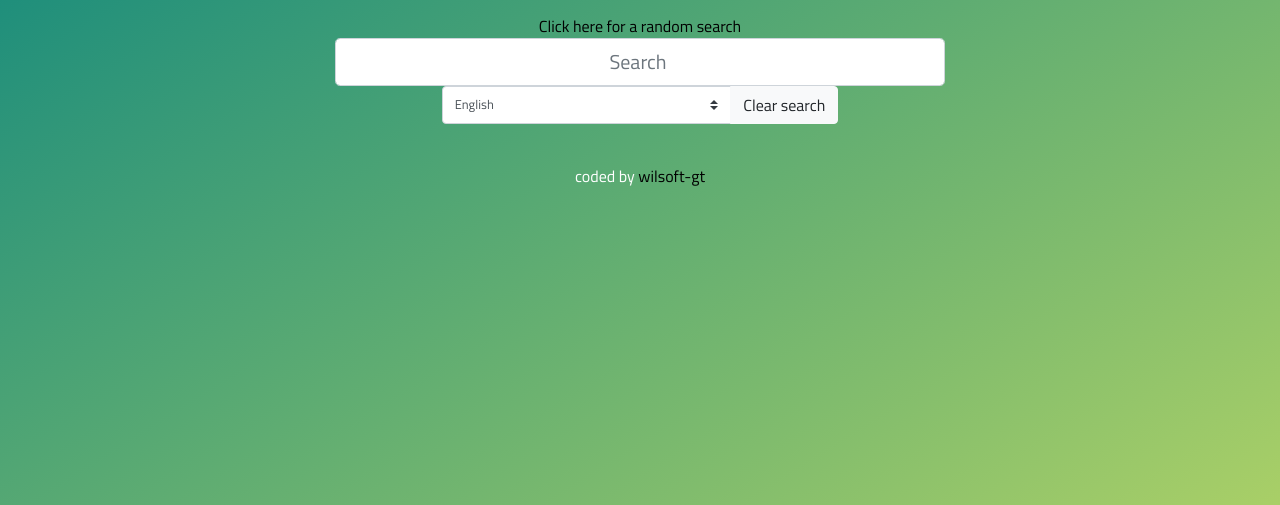
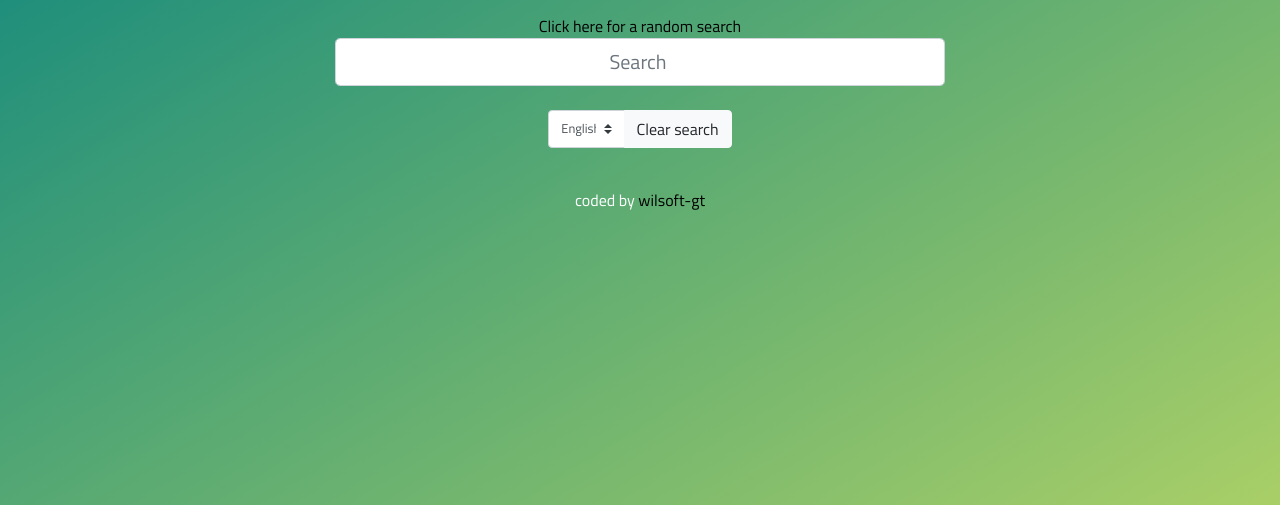
Before and after one commit to wilsoft-gt/wikipediaviewer, a plain HTML site: page index.html in a window 1280 px wide. Shown: the part 295-800 px from the top of the page. Drawn offline with nearby package versions, Linux system fonts and the light colour scheme; a web font is replaced by a local one.

Commit message:
UI changes

```diff
--- a/index.html
+++ b/index.html
@@ -11,6 +11,7 @@
     <title>Wikipedia</title>
 </head>
 <body>
+    <!-- main container -->
     <div class="container-fluid margintop" id="searchtools">
         <div class="row" style="text-align: center;">
             <div class="col-8" style="margin: 0 auto;">
@@ -19,14 +20,16 @@
             </div>
         </div>
 
+        <!-- search input -->
         <div class="row text-center" style="">
             <div class="col-6" style="margin: 0 auto;">
                 <input type="search" id="toseach" class="form-control form-control-lg text-center" autocomplete="off" onkeypress="return evaluar(event)" placeholder="Search">
             </div>
-        </div>
+        </div> <br>
 
+        <!-- languaje select and clear button -->
         <div class="row" style="text-align: center;">
-            <div class="col-4" style="margin: 0 auto;">
+            <div class="col-2" style="margin: 0 auto;">
             <div class="input-group">
                     <select id="languajes" class="custom-select">
                         <option value="en">English</option>
@@ -39,28 +42,17 @@
                 </div>
             </div>
         </div>
+
+        <!-- here the result id shown -->
         <div class="row">
             <div class="row-10" id="jsontext">
             </div>
         </div>
+
+        <!-- little footer -->
         <footer class="searchtools">
             coded by <a href="https://codepen.io/wilsoft-gt/" target="_blank">wilsoft-gt</a>
         </footer>
-
-
-<!--         <div class="searchtools margintop pagination-centered" id="searchtools">
-            <h1 id="title">Wikipedia Viewer</h1>
-            <a href="https://en.wikipedia.org/wiki/Special:Random" target="_blank">Click here for a random search</a> <br>
-                <input class="form-control" id="toseach" type="search" autocomplete="off" onkeypress="return evaluar(event)" placeholder="Search"><br>
-                <select id="languajes" class="">
-                    <option value="en">English</option>
-                    <option value="es">Spanish</option>
-                    <option value="fr">French</option>
-                </select>
-                <button id="clear" class="btn" onclick="clearSearch()">Clear</button>
-        </div>
-        <div id="jsontext">
-        </div> -->
 
     </div>
 
```
